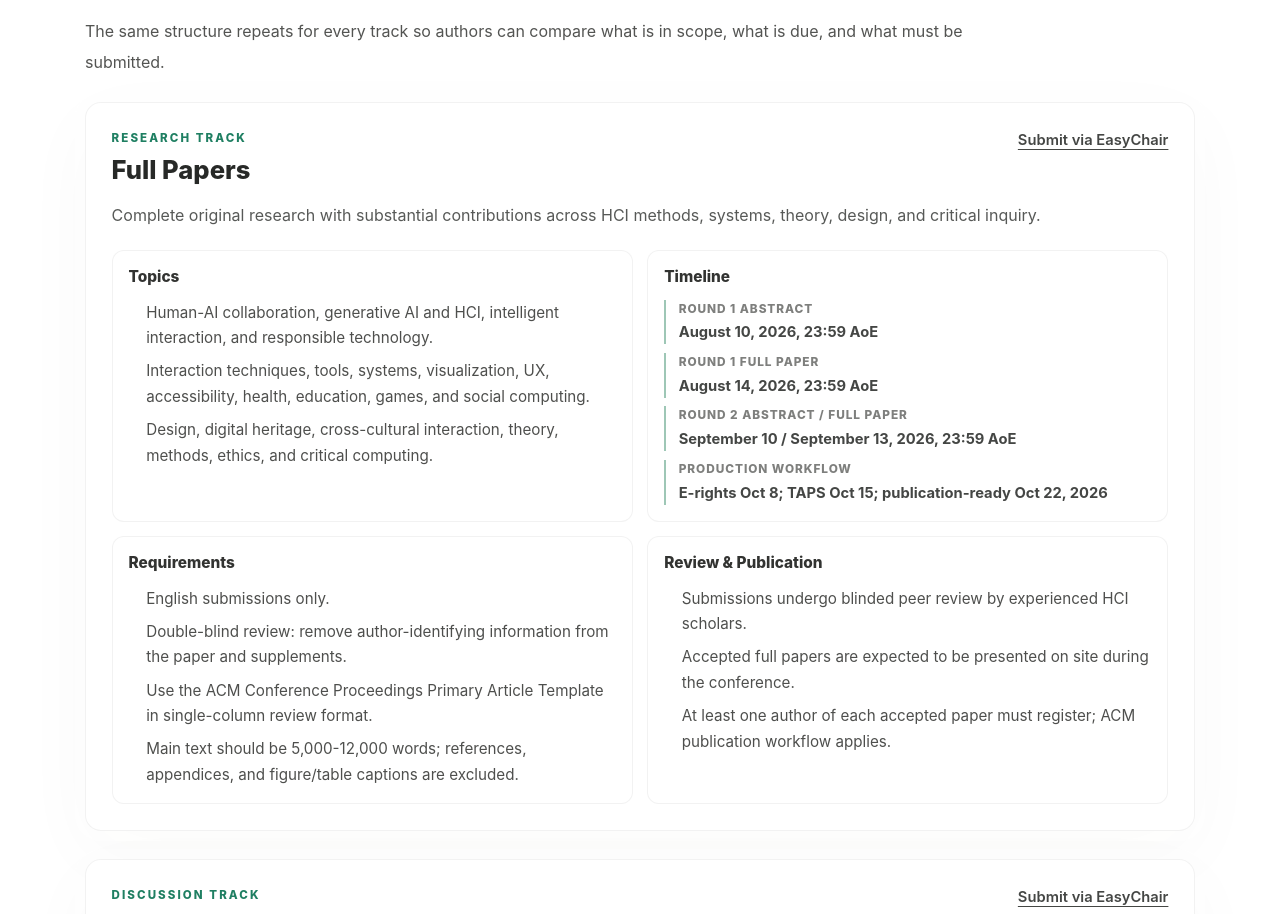
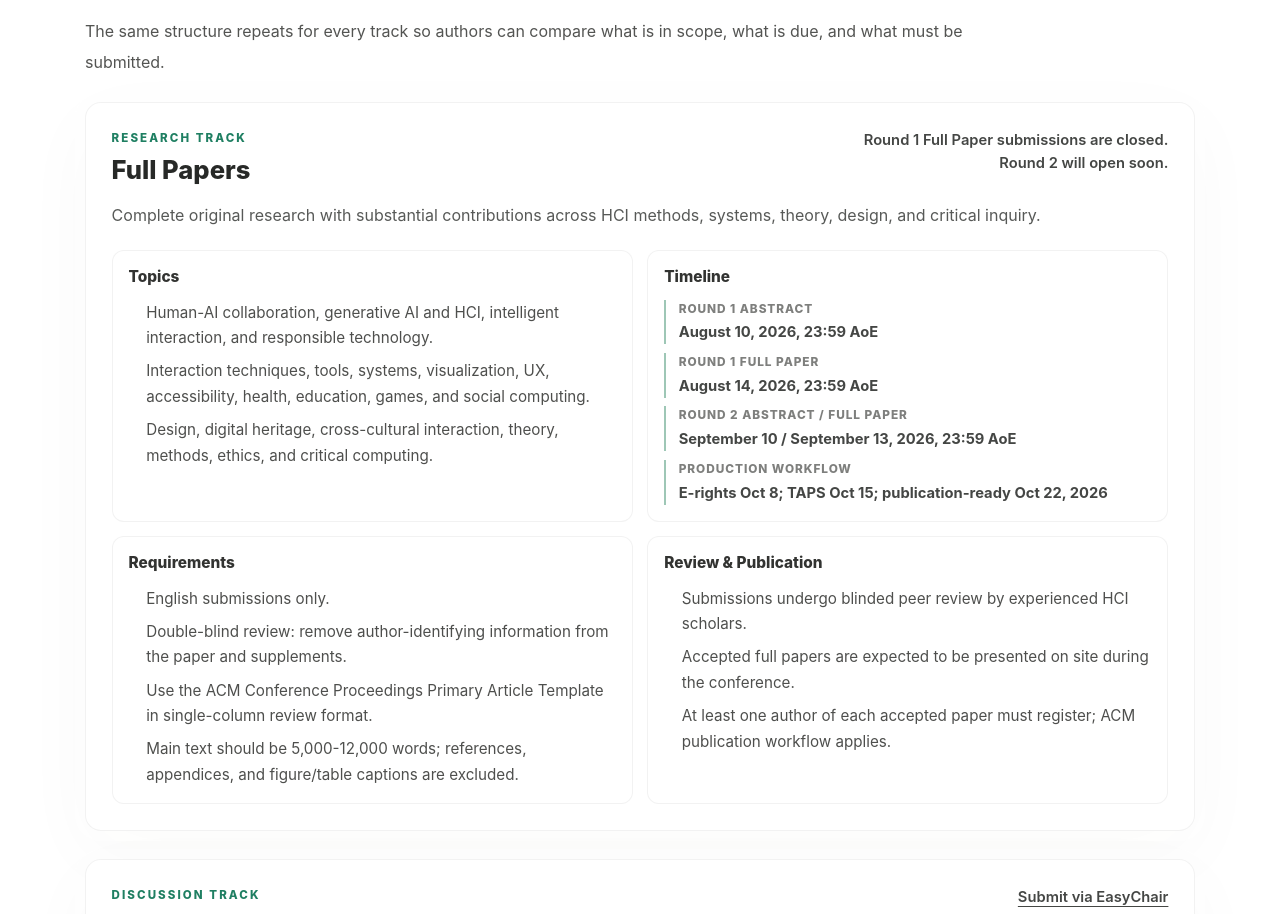
Before and after one commit to Mathiew-han/ichec.icachi, a Next.js app: page /en/cfp in a window 1280 px wide. Shown: the part 1863-2777 px from the top of the page. Built offline with nearby package versions, Linux system fonts and the light colour scheme; no server answers.

Commit message:
Update full paper submission status

```diff
--- a/messages/en.json
+++ b/messages/en.json
@@ -140,6 +140,7 @@
         "title": "Full Papers",
         "kicker": "Research track",
         "desc": "Complete original research with substantial contributions across HCI methods, systems, theory, design, and critical inquiry.",
+        "submissionStatus": "Round 1 Full Paper submissions are closed. Round 2 will open soon.",
         "bestFor": "Mature research with clear evidence, analysis, and contribution.",
         "deadline": "Round 1: Aug 10 / Aug 14; Round 2: Sep 10 / Sep 13, 2026.",
         "materials": "Anonymous full paper PDF, ACM template, optional supplementary materials.",
--- a/messages/zh-CN.json
+++ b/messages/zh-CN.json
@@ -140,6 +140,7 @@
         "title": "长文（Full Papers）",
         "kicker": "研究论文类别",
         "desc": "面向完整原创研究与系统性贡献，欢迎方法、系统、理论、设计与批判性研究。",
+        "submissionStatus": "Full paper 第一轮投稿截止，第二轮投稿稍后开放。",
         "bestFor": "已有较完整证据、分析和贡献陈述的成熟研究。",
         "deadline": "第一轮：2026 年 8 月 10 / 14 日；第二轮：2026 年 9 月 10 / 13 日。",
         "materials": "匿名全文 PDF、ACM 模板、可选补充材料。",
--- a/messages/zh-TW.json
+++ b/messages/zh-TW.json
@@ -140,6 +140,7 @@
         "title": "長文（Full Papers）",
         "kicker": "研究論文類別",
         "desc": "面向完整原創研究與系統性貢獻，歡迎方法、系統、理論、設計與批判性研究。",
+        "submissionStatus": "Full paper 第一輪投稿截止，第二輪投稿稍後開放。",
         "bestFor": "已有較完整證據、分析和貢獻陳述的成熟研究。",
         "deadline": "第一輪：2026 年 8 月 10 / 14 日；第二輪：2026 年 9 月 10 / 13 日。",
         "materials": "匿名全文 PDF、ACM 模板、可選補充材料。",
--- a/src/app/[locale]/cfp/CFPClient.tsx
+++ b/src/app/[locale]/cfp/CFPClient.tsx
@@ -157,12 +157,16 @@ export function CFPClient({ content }: { content: string }) {
                   <div className={styles.trackKicker}>{t(`tracks.${track}.kicker`)}</div>
                   <h3 className={styles.trackDetailTitle}>{t(`tracks.${track}.title`)}</h3>
                 </div>
+                {track === "paper" ? (
+                  <span className={styles.submissionStatus}>{t("tracks.paper.submissionStatus")}</span>
+                ) : (
                   <a
                     href="https://easychair.org/my/conference?conf=ichec2026"
                     className={styles.secondaryLink}
                   >
                     {t("tracks.submit")}
                   </a>
+                )}
               </div>
               <p className={styles.trackDetailLead}>{t(`tracks.${track}.desc`)}</p>
 
--- a/src/app/[locale]/cfp/cfp.module.css
+++ b/src/app/[locale]/cfp/cfp.module.css
@@ -147,6 +147,14 @@
   color: color-mix(in oklab, var(--foreground) 78%, transparent);
   text-decoration: underline;
   text-underline-offset: 4px;
+}
+
+.submissionStatus {
+  max-width: 22rem;
+  font-size: 0.92rem;
+  font-weight: 600;
+  color: color-mix(in oklab, var(--foreground) 78%, transparent);
+  text-align: right;
 }
 
 .resourceList {
```
Lines whose indentation alone changed are shown as unchanged.
